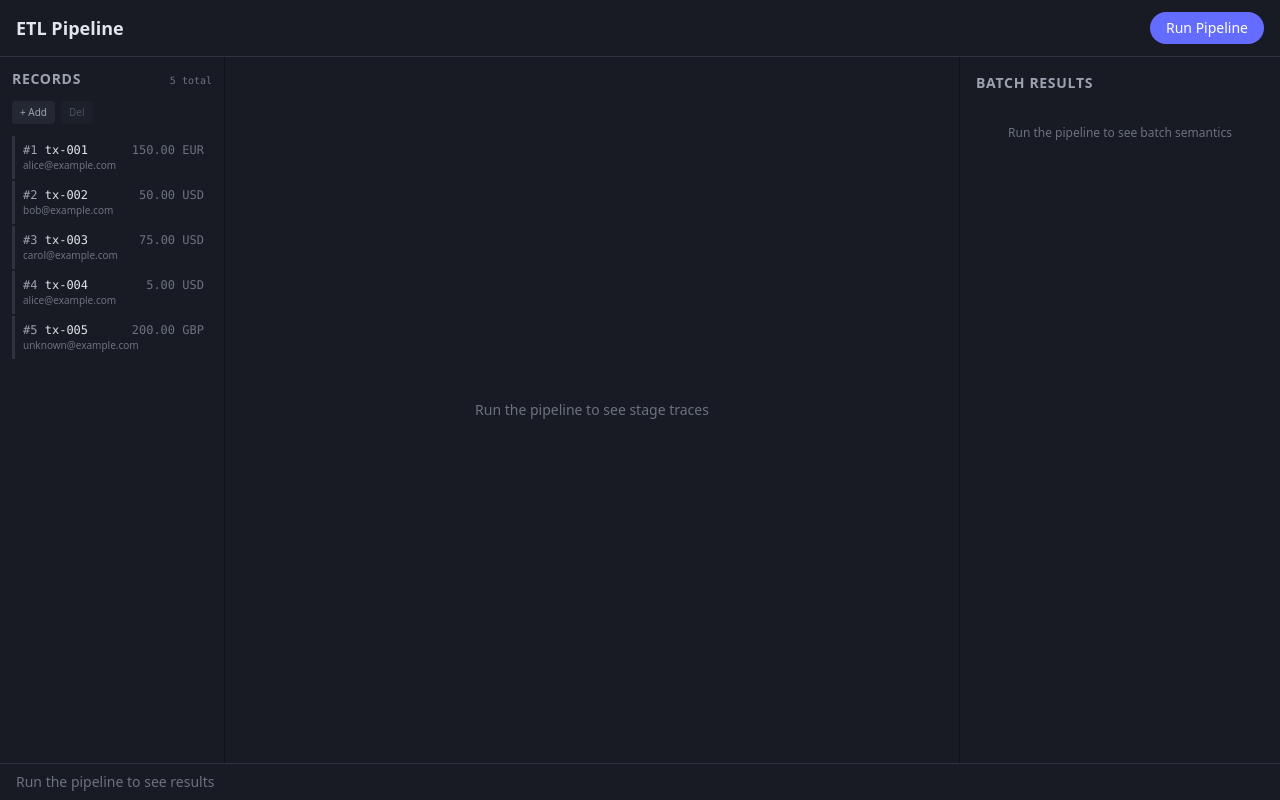
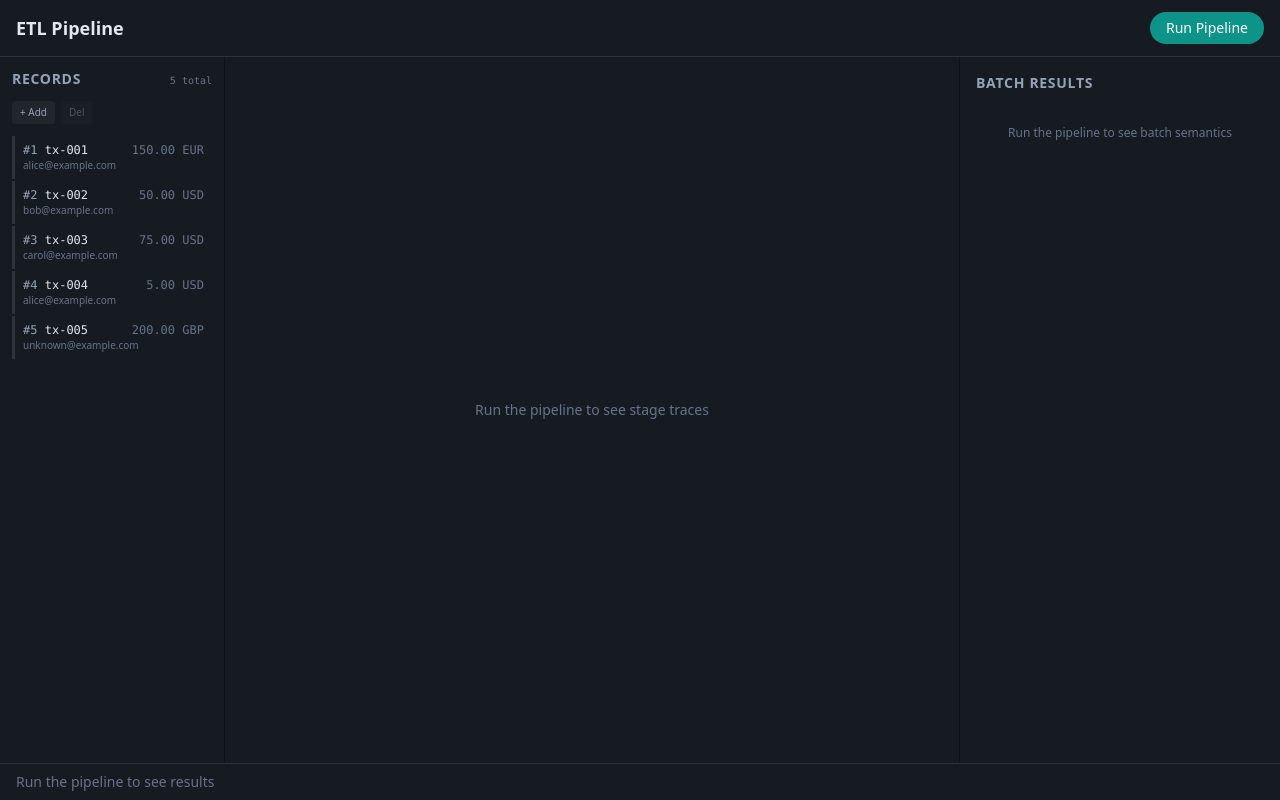
Before and after one commit to sakobu/etl-demo, a React (Vite) app: page / in a window 1280 px wide. Built offline with nearby package versions, Linux system fonts and the light colour scheme; what @railway-ts/pipelines would draw is missing.

Commit message:
style: update color variables for improved theme consistency in CSS

```diff
--- a/src/index.css
+++ b/src/index.css
@@ -1,23 +1,23 @@
 @import "tailwindcss";
 
 @theme {
-  --color-surface-900: #0f1117;
-  --color-surface-800: #181b23;
-  --color-surface-700: #242833;
-  --color-surface-600: #2e3340;
-  --color-surface-500: #3a4050;
+  --color-surface-900: #0d1117;
+  --color-surface-800: #161b22;
+  --color-surface-700: #21262d;
+  --color-surface-600: #2d333b;
+  --color-surface-500: #373e47;
 
-  --color-text-primary: #e2e5eb;
-  --color-text-secondary: #9ca3b0;
-  --color-text-muted: #6b7280;
+  --color-text-primary:   #e2e8f0;
+  --color-text-secondary: #94a3b8;
+  --color-text-muted:     #64748b;
 
-  --color-accent: #646cff;
-  --color-accent-hover: #535bf2;
+  --color-accent:       #0d9488;
+  --color-accent-hover: #0f766e;
 
   --color-status-success: #22c55e;
-  --color-status-fail: #ef4444;
-  --color-status-partial: #f59e0b;
-  --color-status-stale: #f97316;
+  --color-status-fail:    #ef4444;
+  --color-status-partial: #facc15;
+  --color-status-stale:   #f97316;
 
   --font-sans: system-ui, Avenir, Helvetica, Arial, sans-serif;
   --font-mono: "JetBrains Mono", "Fira Code", ui-monospace, SFMono-Regular,
```
Also changed, not shown: 1 other file (tests, documents, lock files or other folders).
